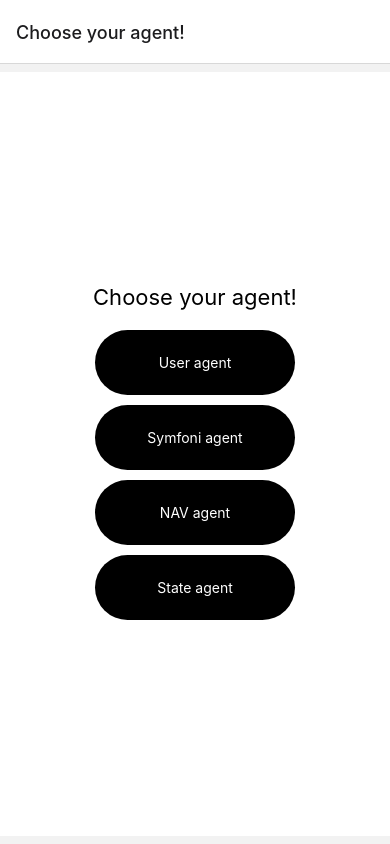
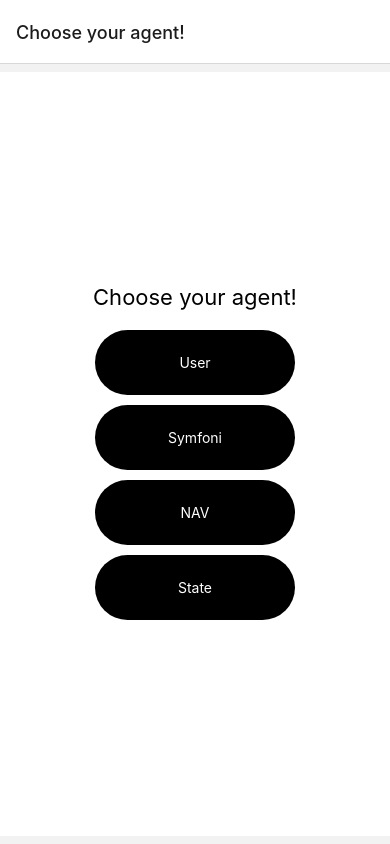
Before and after one commit to symfoni/bachelor, a React Native app: screen /Login in a window 390 px wide. Built offline with nearby package versions, Linux system fonts and the light colour scheme.

Commit message:
updated login text

```diff
--- a/app/views/LoginView.tsx
+++ b/app/views/LoginView.tsx
@@ -17,22 +17,22 @@ export default function LoginView( { navigation }: any ) {
 			<StatusBar style="auto" />
 
 			<NavigationButton
-				title='User agent'
+				title='User'
 				onPress={()=> navigation.navigate('UserHome')}
 			></NavigationButton>
 
 			<NavigationButton
-				title='Symfoni agent'
+				title='Symfoni'
 				onPress={()=>navigation.navigate('SymfoniHome')}
 			></NavigationButton>
 
 			<NavigationButton
-				title='NAV agent'
+				title='NAV'
 				onPress={()=>navigation.navigate('NAVHome')}
 			></NavigationButton>
 
 			<NavigationButton
-				title='State agent'
+				title='State'
 				onPress={()=>navigation.navigate('StateHome')}
 			></NavigationButton>
 
```
